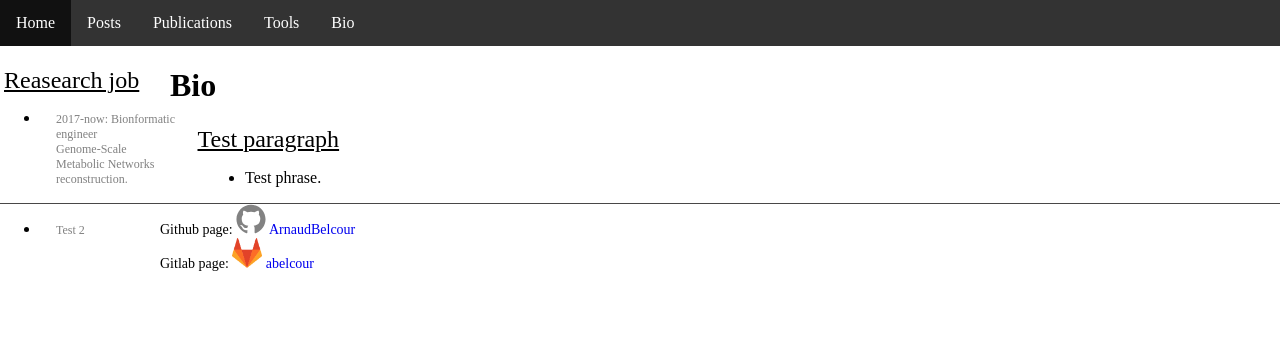
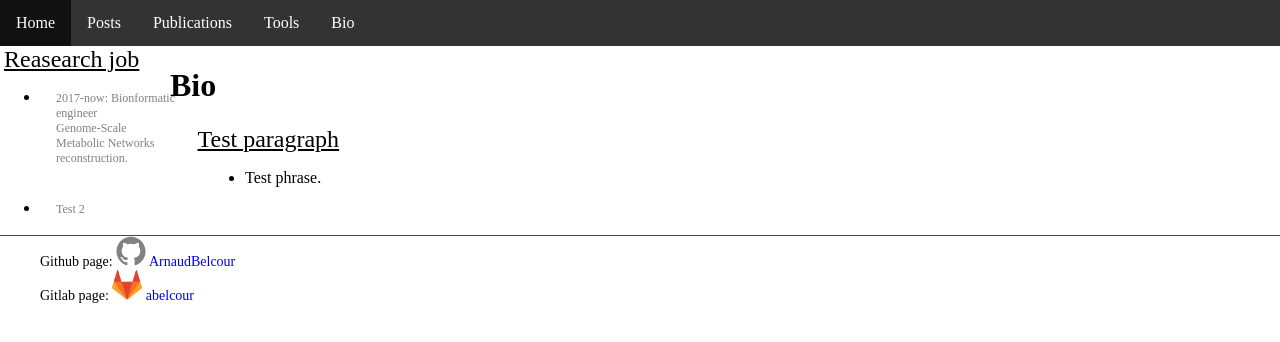
Before and after one commit to ArnaudBelcour/blog, a Jekyll site: the page built from pages/bios/bio.html, in a window 1280 px wide. Shown: the top 342 px of the page. Built offline with Jekyll 4.4.1, drawn with Linux system fonts in a browser that asks for light colours.

Commit message:
Forget to update html page after css update.

```diff
--- a/_layouts/biopages.html
+++ b/_layouts/biopages.html
@@ -8,7 +8,7 @@
     {% include header.html %}
 
         <!-- MAIN CONTENT -->
-    <div class="page-content">
+    <div class="biocontainer">
       <div class="leftnavbar">
         {% include bio_nav_bar.html %}
       </div>
```
